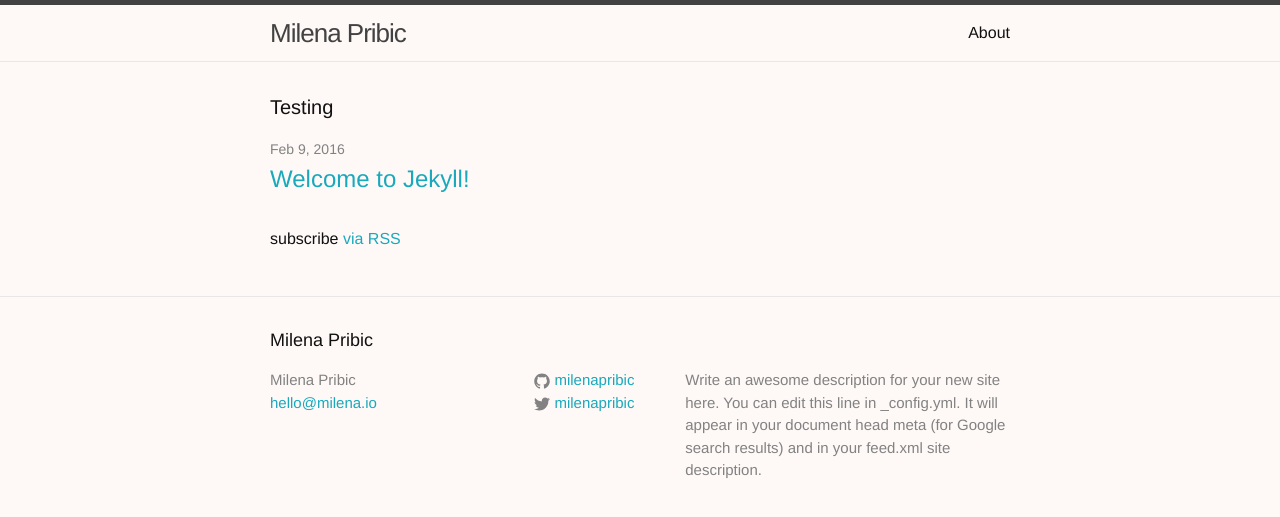
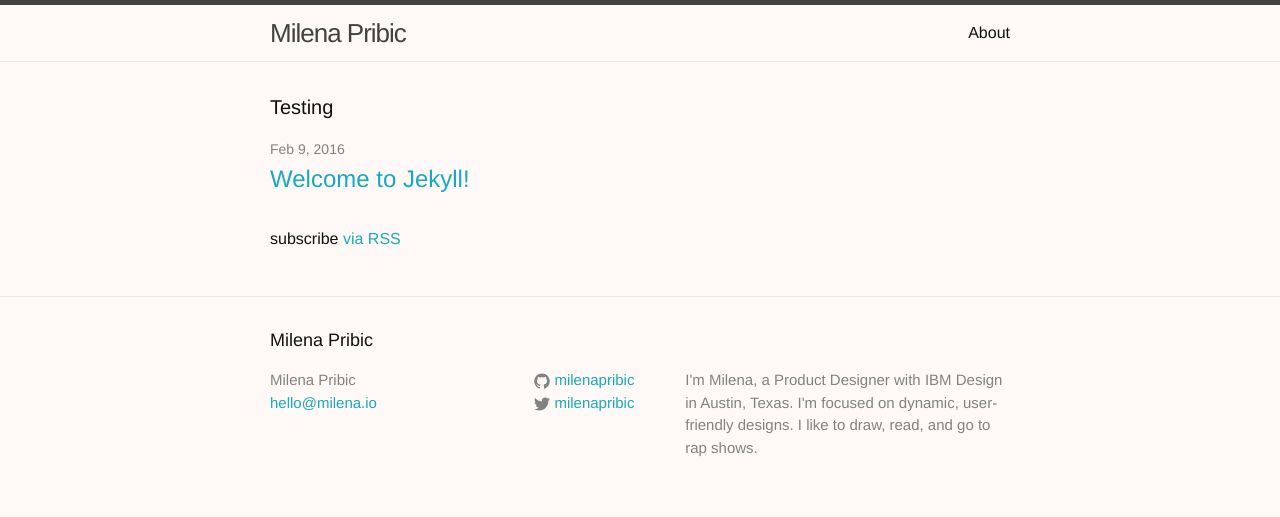
Before and after one commit to npmcdn-to-unpkg-bot/milenapribic.github.io, a Jekyll site: the page built from index.html, in a window 1280 px wide. Shown: the top 517 px of the page. Built offline with Jekyll 4.4.1, drawn with Linux system fonts in a browser that asks for light colours.

Commit message:
changed config description

```diff
--- a/_config.yml
+++ b/_config.yml
@@ -9,9 +9,7 @@
 title: Milena Pribic
 email: hello@milena.io
 description: > # this means to ignore newlines until "baseurl:"
-  Write an awesome description for your new site here. You can edit this
-  line in _config.yml. It will appear in your document head meta (for
-  Google search results) and in your feed.xml site description.
+  I'm Milena, a Product Designer with IBM Design in Austin, Texas. I'm focused on dynamic, user-friendly designs. I like to draw, read, and go to rap shows.
 baseurl: "" # the subpath of your site, e.g. /blog
 url: "http://yourdomain.com" # the base hostname & protocol for your site
 twitter_username: milenapribic
```
